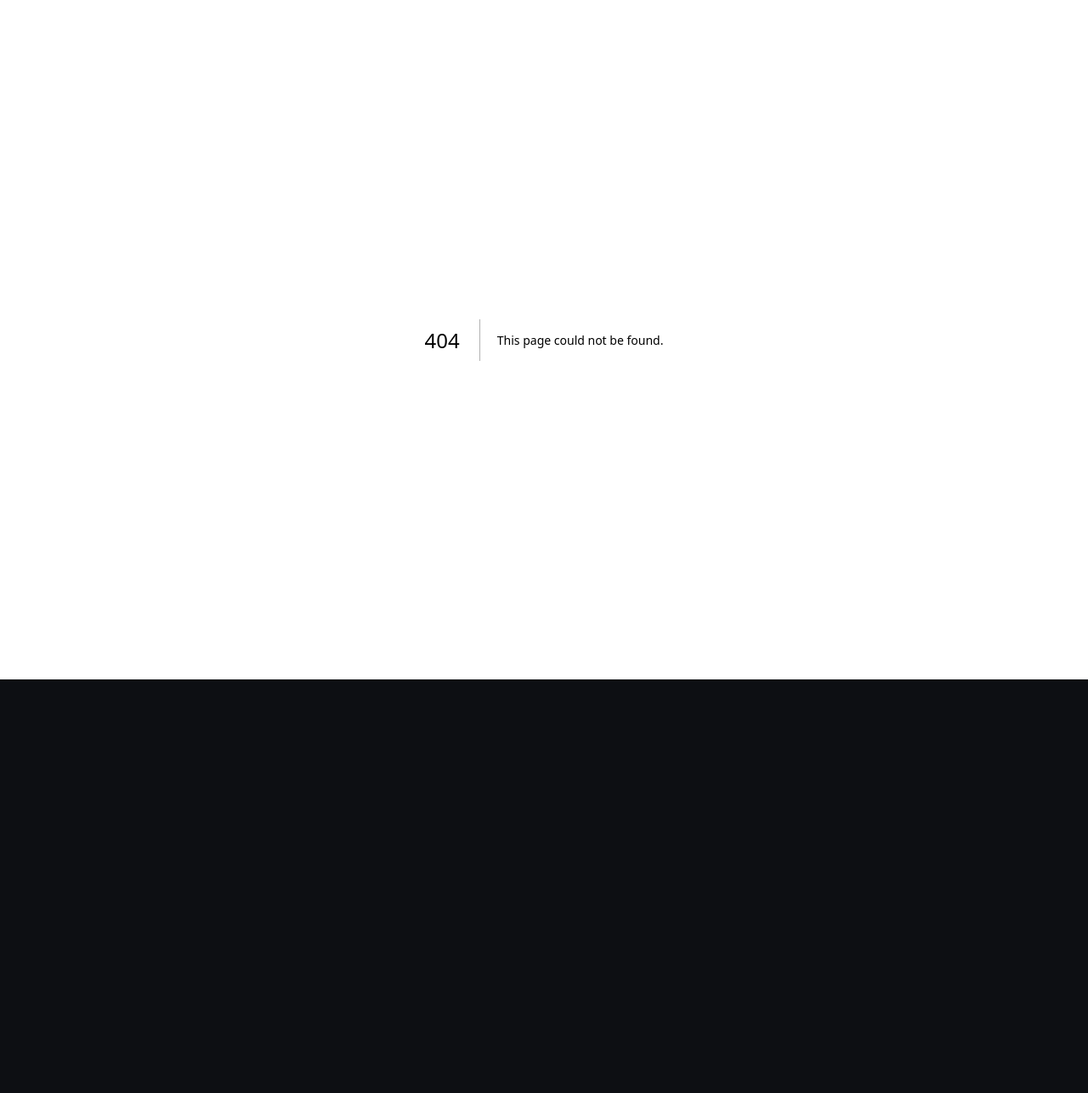
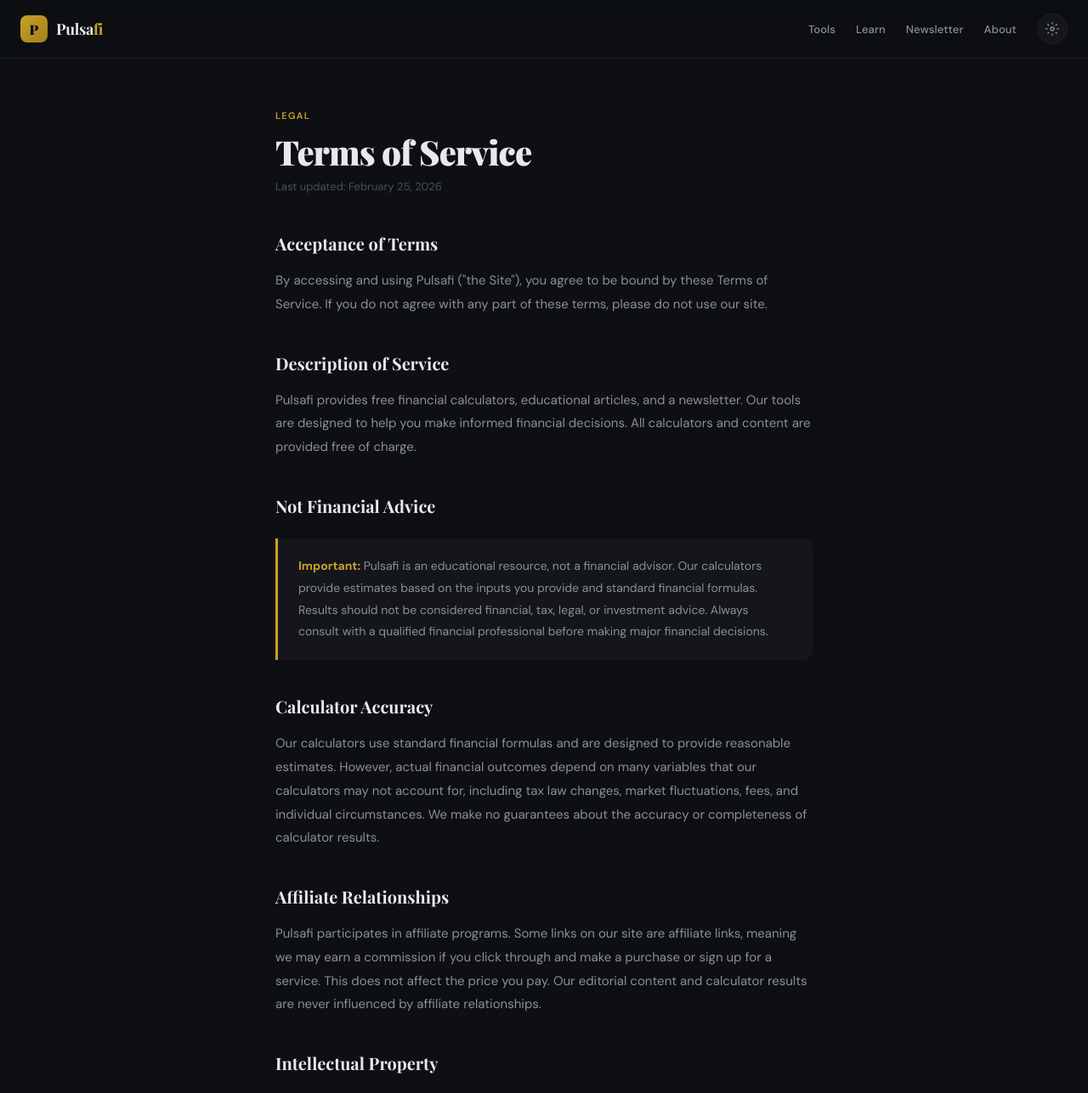
Before and after one commit to zackatlas/pulsafi, a Next.js app: page /terms in a window 1280 px wide. Before the commit this address had no page. Shown: the top 1287 px of the page at 85% size. Before the commit the page ends 800 px from the top, so only its background shows below. Built offline with nearby package versions, Linux system fonts and the light colour scheme.

Commit message:
Create page.js

```diff
--- /dev/null
+++ b/app/terms/page.js
@@ -0,0 +1,93 @@
+"use client";
+import Header from "../components/Header";
+import Footer from "../components/Footer";
+
+export default function TermsPage() {
+  return (
+    <div style={{ minHeight: "100vh", background: "var(--bg-main)", color: "var(--text-primary)", fontFamily: "'DM Sans', sans-serif" }}>
+      <link href="https://fonts.googleapis.com/css2?family=Playfair+Display:wght@400;700;900&family=DM+Sans:wght@400;500;600;700&family=DM+Mono:wght@400;500&display=swap" rel="stylesheet" />
+      <Header />
+
+      <main style={{ maxWidth: 680, margin: "0 auto", padding: "60px 24px 80px" }}>
+        <div style={{ fontSize: 11, textTransform: "uppercase", letterSpacing: "0.12em", color: "var(--accent)", marginBottom: 12, fontWeight: 600 }}>Legal</div>
+        <h1 style={{ fontSize: "clamp(28px, 4vw, 40px)", fontFamily: "'Playfair Display', serif", fontWeight: 900, lineHeight: 1.2, letterSpacing: "-0.02em", margin: "0 0 8px" }}>
+          Terms of Service
+        </h1>
+        <p style={{ color: "var(--text-faint)", fontSize: 13, marginBottom: 40 }}>Last updated: February 25, 2026</p>
+
+        <div style={{ fontSize: 15, color: "var(--text-secondary)", lineHeight: 1.85 }}>
+
+          <h2 style={{ fontSize: 20, fontFamily: "'Playfair Display', serif", fontWeight: 700, color: "var(--text-primary)", margin: "36px 0 12px" }}>Acceptance of Terms</h2>
+          <p style={{ marginBottom: 20 }}>
+            By accessing and using Pulsafi ("the Site"), you agree to be bound by these Terms of Service. If you do not agree with any part of these terms, please do not use our site.
+          </p>
+
+          <h2 style={{ fontSize: 20, fontFamily: "'Playfair Display', serif", fontWeight: 700, color: "var(--text-primary)", margin: "36px 0 12px" }}>Description of Service</h2>
+          <p style={{ marginBottom: 20 }}>
+            Pulsafi provides free financial calculators, educational articles, and a newsletter. Our tools are designed to help you make informed financial decisions. All calculators and content are provided free of charge.
+          </p>
+
+          <h2 style={{ fontSize: 20, fontFamily: "'Playfair Display', serif", fontWeight: 700, color: "var(--text-primary)", margin: "36px 0 12px" }}>Not Financial Advice</h2>
+          <div style={{
+            background: "var(--bg-card)", borderLeft: "3px solid var(--accent)", borderRadius: "0 12px 12px 0",
+            padding: "20px 24px", margin: "20px 0 28px", fontSize: 14,
+          }}>
+            <strong style={{ color: "var(--accent)" }}>Important:</strong>
+            <span style={{ color: "var(--text-secondary)" }}> Pulsafi is an educational resource, not a financial advisor. Our calculators provide estimates based on the inputs you provide and standard financial formulas. Results should not be considered financial, tax, legal, or investment advice. Always consult with a qualified financial professional before making major financial decisions.</span>
+          </div>
+
+          <h2 style={{ fontSize: 20, fontFamily: "'Playfair Display', serif", fontWeight: 700, color: "var(--text-primary)", margin: "36px 0 12px" }}>Calculator Accuracy</h2>
+          <p style={{ marginBottom: 20 }}>
+            Our calculators use standard financial formulas and are designed to provide reasonable estimates. However, actual financial outcomes depend on many variables that our calculators may not account for, including tax law changes, market fluctuations, fees, and individual circumstances. We make no guarantees about the accuracy or completeness of calculator results.
+          </p>
+
+          <h2 style={{ fontSize: 20, fontFamily: "'Playfair Display', serif", fontWeight: 700, color: "var(--text-primary)", margin: "36px 0 12px" }}>Affiliate Relationships</h2>
+          <p style={{ marginBottom: 20 }}>
+            Pulsafi participates in affiliate programs. Some links on our site are affiliate links, meaning we may earn a commission if you click through and make a purchase or sign up for a service. This does not affect the price you pay. Our editorial content and calculator results are never influenced by affiliate relationships.
+          </p>
+
+          <h2 style={{ fontSize: 20, fontFamily: "'Playfair Display', serif", fontWeight: 700, color: "var(--text-primary)", margin: "36px 0 12px" }}>Intellectual Property</h2>
+          <p style={{ marginBottom: 20 }}>
+            All content on Pulsafi — including articles, calculator designs, graphics, and code — is the property of Pulsafi and is protected by copyright law. You may share links to our content but may not reproduce, distribute, or create derivative works without written permission.
+          </p>
+
+          <h2 style={{ fontSize: 20, fontFamily: "'Playfair Display', serif", fontWeight: 700, color: "var(--text-primary)", margin: "36px 0 12px" }}>User Conduct</h2>
+          <p style={{ marginBottom: 20 }}>
+            You agree not to misuse our services. This includes attempting to interfere with the site's functionality, scraping content without permission, or using our tools for any unlawful purpose.
+          </p>
+
+          <h2 style={{ fontSize: 20, fontFamily: "'Playfair Display', serif", fontWeight: 700, color: "var(--text-primary)", margin: "36px 0 12px" }}>Limitation of Liability</h2>
+          <p style={{ marginBottom: 20 }}>
+            Pulsafi is provided "as is" without warranties of any kind, either express or implied. We are not liable for any damages arising from your use of our calculators, reliance on our content, or inability to access our services. Your use of Pulsafi is at your own risk.
+          </p>
+
+          <h2 style={{ fontSize: 20, fontFamily: "'Playfair Display', serif", fontWeight: 700, color: "var(--text-primary)", margin: "36px 0 12px" }}>Newsletter Terms</h2>
+          <p style={{ marginBottom: 20 }}>
+            By subscribing to The Pulse newsletter, you agree to receive periodic emails from Pulsafi. You can unsubscribe at any time by clicking the unsubscribe link in any email. We will never share your email address with third parties for their marketing purposes.
+          </p>
+
+          <h2 style={{ fontSize: 20, fontFamily: "'Playfair Display', serif", fontWeight: 700, color: "var(--text-primary)", margin: "36px 0 12px" }}>Changes to Terms</h2>
+          <p style={{ marginBottom: 20 }}>
+            We reserve the right to modify these terms at any time. Continued use of Pulsafi after changes constitutes acceptance of the updated terms. We encourage you to review this page periodically.
+          </p>
+
+          <h2 style={{ fontSize: 20, fontFamily: "'Playfair Display', serif", fontWeight: 700, color: "var(--text-primary)", margin: "36px 0 12px" }}>Governing Law</h2>
+          <p style={{ marginBottom: 20 }}>
+            These terms are governed by the laws of the State of California, United States. Any disputes arising from these terms or your use of Pulsafi shall be resolved in the courts of California.
+          </p>
+
+          <div style={{
+            marginTop: 40, background: "var(--bg-card)", borderRadius: 14, border: "1px solid var(--border-card)",
+            padding: "20px 22px", fontSize: 14,
+          }}>
+            <strong style={{ color: "var(--text-primary)" }}>Questions about these terms?</strong>
+            <span style={{ color: "var(--text-muted)" }}> Contact us at </span>
+            <span style={{ color: "var(--accent)" }}>hello@pulsafi.com</span>
+          </div>
+        </div>
+      </main>
+
+      <Footer />
+    </div>
+  );
+}
```
